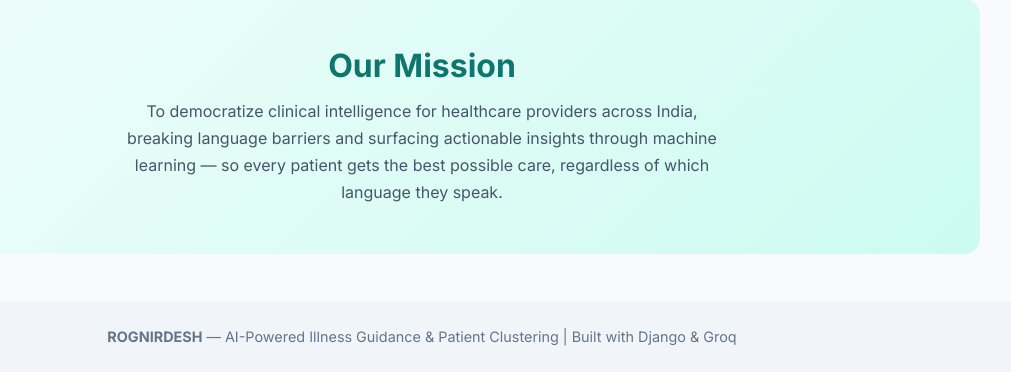
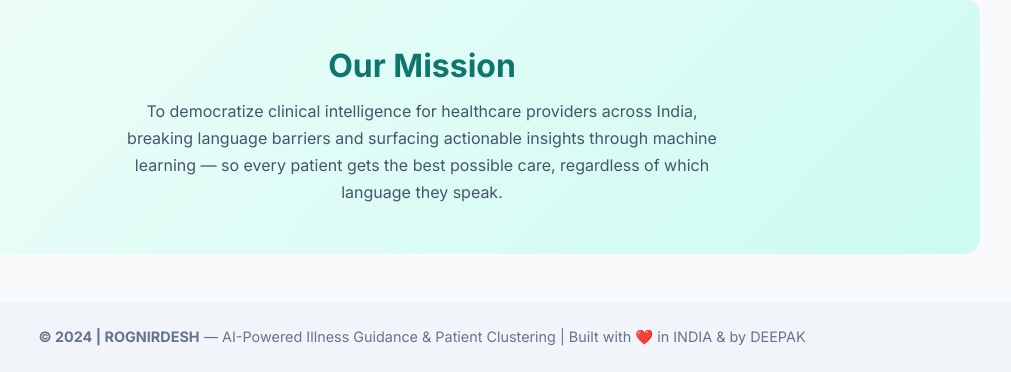
Before and after one commit to Deepak-iOSDeveloper/ROG-NIRDESH, a Django app: page /about/ in a window 1280 px wide. Shown: the part 1434-1806 px from the top of the page, without its empty margins (218-1229 px from the left). Run offline with Django 5.2, Linux system fonts and the light colour scheme.

Commit message:
Update footer content with new copyright information

```diff
--- a/care/templates/care/base.html
+++ b/care/templates/care/base.html
@@ -306,7 +306,7 @@
     <!-- Footer -->
     <footer class="footer">
         <div class="container">
-            <p class="mb-0"><strong>ROGNIRDESH</strong> — AI-Powered Illness Guidance &amp; Patient Clustering | Built with Django &amp; Groq</p>
+            <p class="mb-0"><strong>&copy; 2024 | ROGNIRDESH</strong> — AI-Powered Illness Guidance &amp; Patient Clustering | Built with ❤️ in INDIA &amp; by DEEPAK</p>
         </div>
     </footer>
 
```
